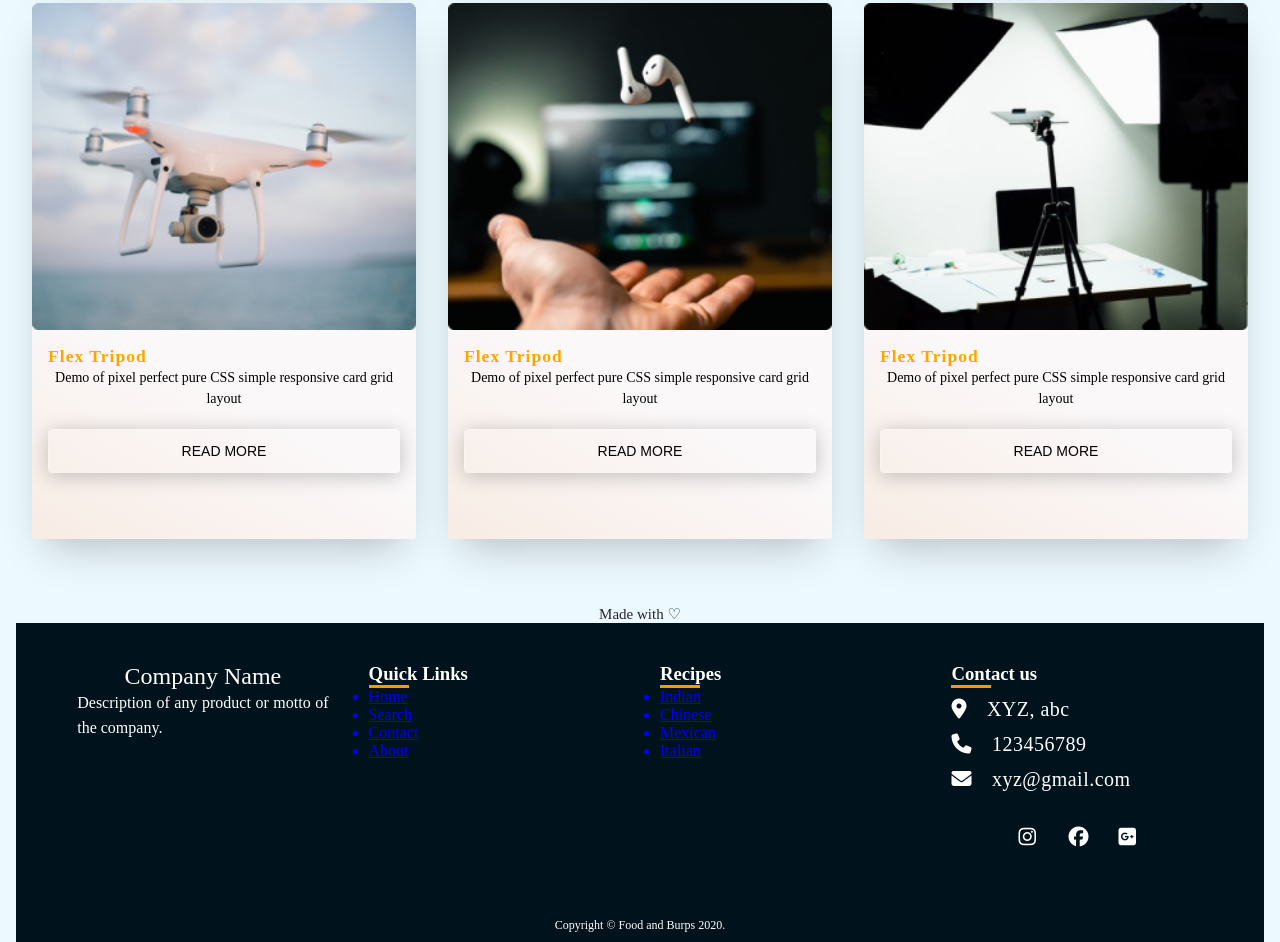
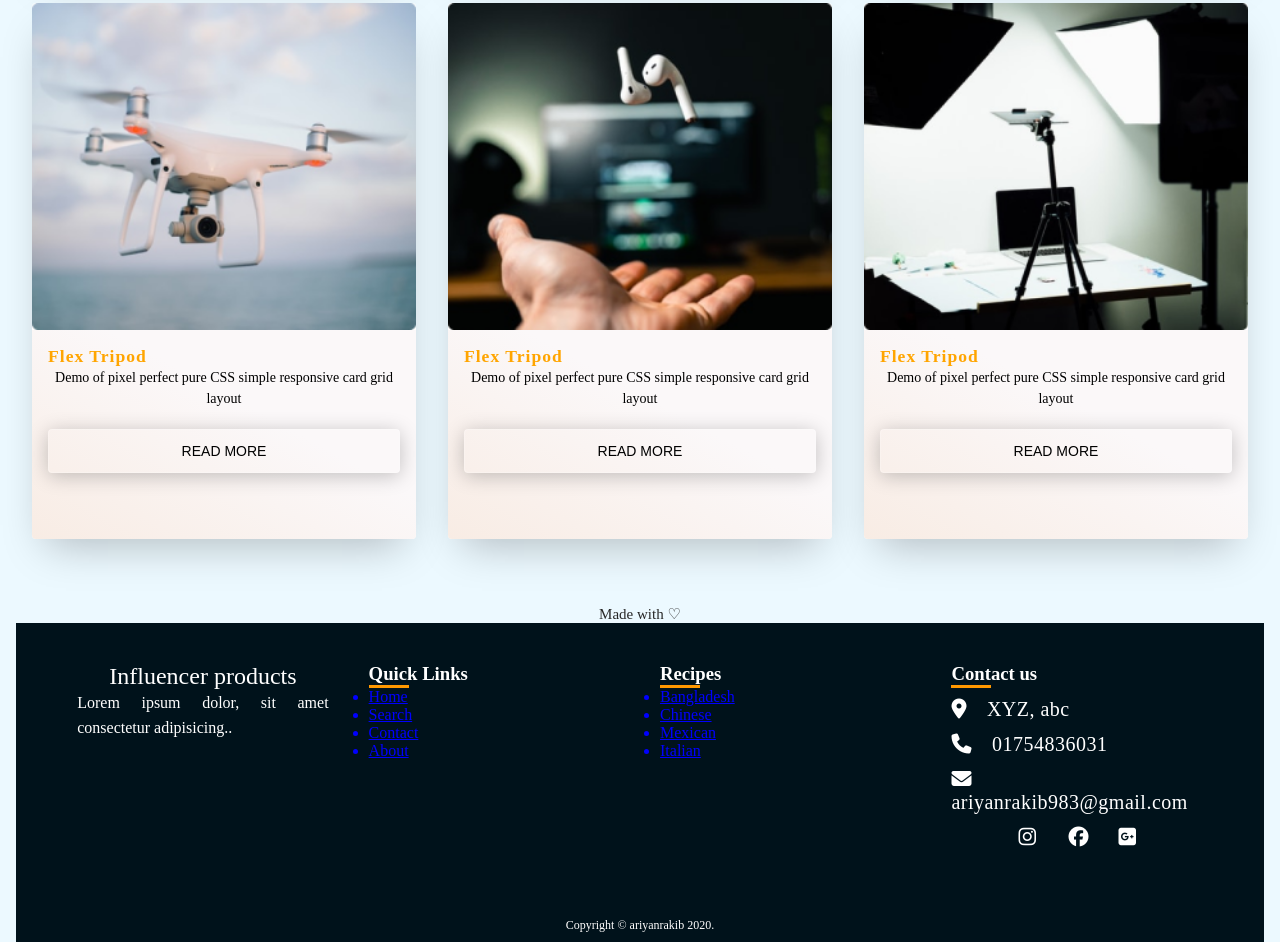
Before and after one commit to Rakib011110/css-responsive-Influencer-products-web, a plain HTML site: page index.html in a window 1280 px wide. Shown: the part 1858-2800 px from the top of the page. Drawn offline with Linux system fonts and the light colour scheme.

Commit message:
code update

```diff
--- a/index.html
+++ b/index.html
@@ -244,8 +244,8 @@
       <div class="inner-footer">
         <!--  for company name and description -->
         <div class="footer-items">
-          <h1>Company Name</h1>
-          <p>Description of any product or motto of the company.</p>
+          <h1>Influencer products</h1>
+          <p>Lorem ipsum dolor, sit amet consectetur adipisicing..</p>
         </div>
 
         <!--  for quick links  -->
@@ -267,7 +267,7 @@
           <div class="border1"></div>
           <!--for the underline -->
           <ul>
-            <a href="#"><li>Indian</li></a>
+            <a href="#"><li>Bangladesh</li></a>
             <a href="#"><li>Chinese</li></a>
             <a href="#"><li>Mexican</li></a>
             <a href="#"><li>Italian</li></a>
@@ -280,9 +280,10 @@
           <div class="border1"></div>
           <ul class="footer-ul">
             <li><i class="fa fa-map-marker" aria-hidden="true"></i>XYZ, abc</li>
-            <li><i class="fa fa-phone" aria-hidden="true"></i>123456789</li>
+            <li><i class="fa fa-phone" aria-hidden="true"></i>01754836031</li>
             <li>
-              <i class="fa fa-envelope" aria-hidden="true"></i>xyz@gmail.com
+              <i class="fa fa-envelope" aria-hidden="true"></i
+              >ariyanrakib983@gmail.com
             </li>
           </ul>
 
@@ -296,7 +297,7 @@
       </div>
 
       <!--   Footer Bottom start  -->
-      <div class="footer-bottom">Copyright &copy; Food and Burps 2020.</div>
+      <div class="footer-bottom">Copyright &copy; ariyanrakib 2020.</div>
     </div>
 
     <!--   Footer Bottom end -->
--- a/styles/style.css
+++ b/styles/style.css
@@ -301,6 +301,7 @@ header .overlay {
   font-family: "Dancing Script", cursive;
   font-size: 80px;
   margin-bottom: 30px;
+  color: orange;
 }
 
 .h3,
```
